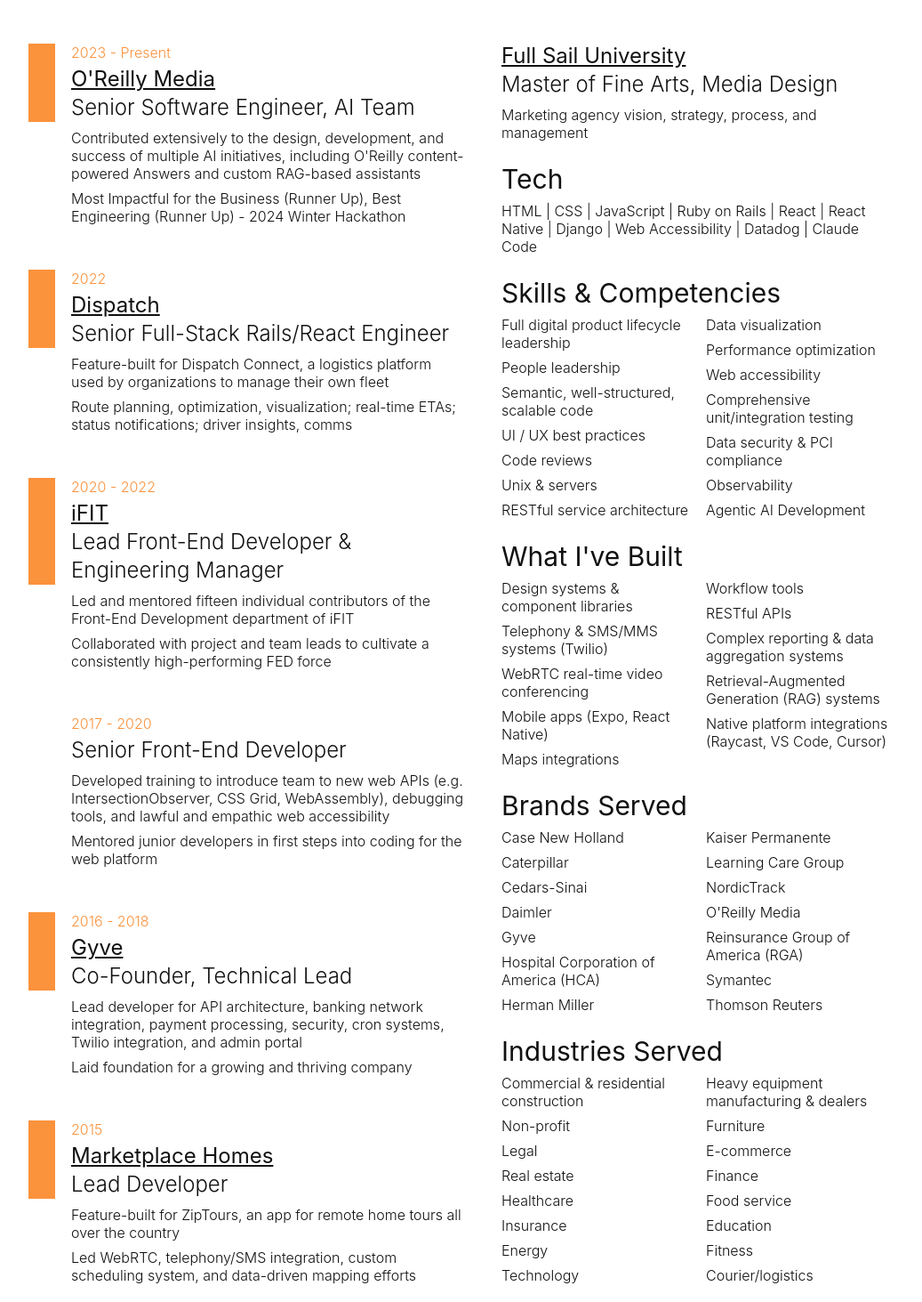
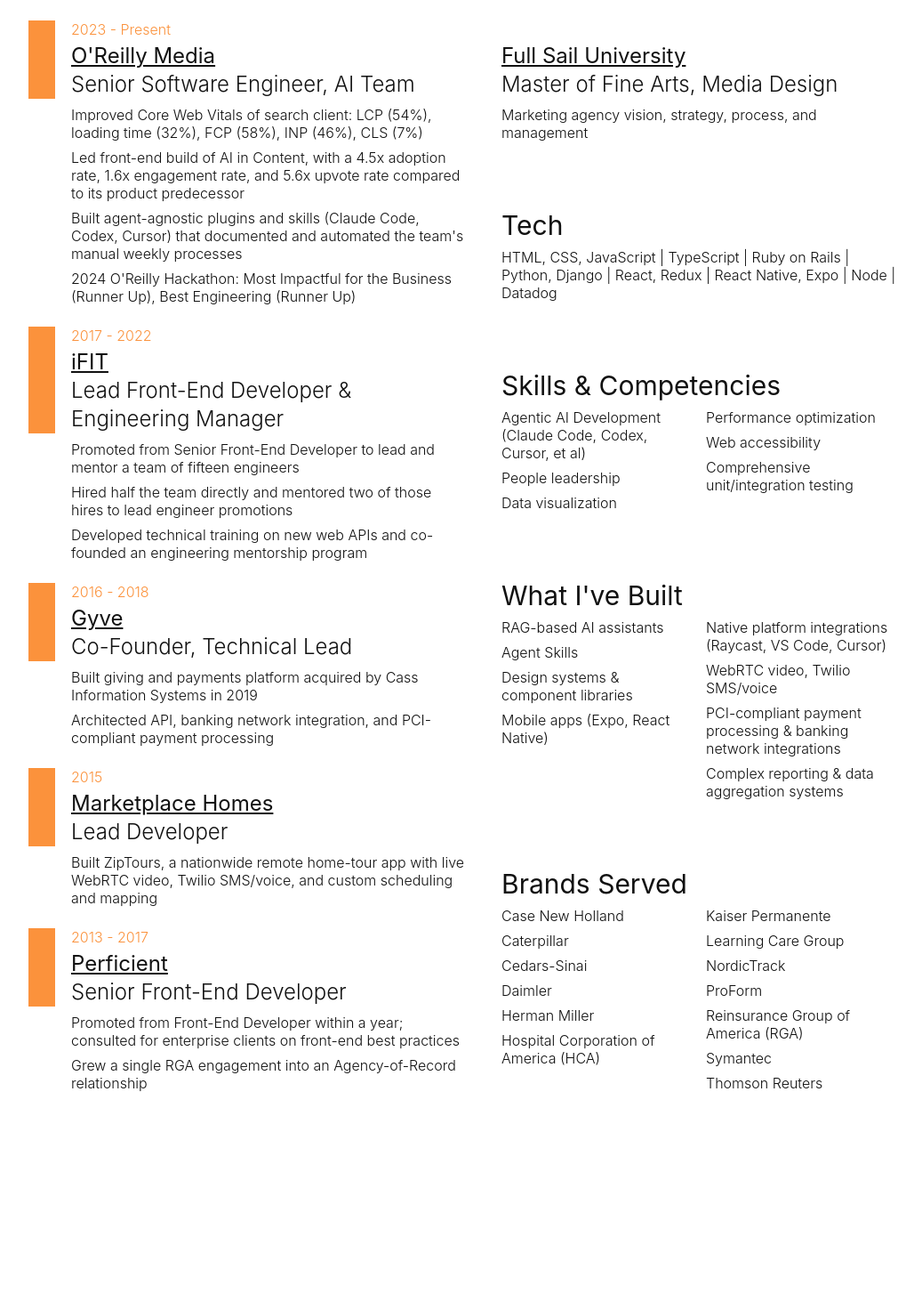
Before and after one commit to DerektheDev/derekthe-dev, a Next.js app: page /resume in a window 1280 px wide. Shown: the part 287-1750 px from the top of the page at 89% size, without its empty margins (96-1133 px from the left). After the commit the page ends 1562 px from the top, so only its background shows below. Built offline with nearby package versions, Linux system fonts and the light colour scheme.

Commit message:
Refresh resume content
- Rewrite job bullets with clearer impact metrics and outcomes
- Merge iFIT roles, add Perficient experience, and drop location fields
- Update brands, built, skills, and proficiencies lists
- Hide Industries Served on the page

```diff
--- a/data/resume-data.js
+++ b/data/resume-data.js
@@ -4,48 +4,22 @@
     titleLink: "https://oreilly.com",
     subtitle: "Senior Software Engineer, AI Team",
     dateRange: ["2023", "Present"],
-    location: "Remote",
     bullets: [
-      "Contributed extensively to the design, development, and success of multiple AI initiatives, including O'Reilly content-powered Answers and custom RAG-based assistants",
-      "Most Impactful for the Business (Runner Up), Best Engineering (Runner Up) - 2024 Winter Hackathon",
-      // "Early-adopter & presenter on the use of Artificial Intelligence in daily work",
-    ]
-  },
-  {
-    title: "Dispatch",
-    titleLink: "https://dispatchit.com",
-    subtitle: "Senior Full-Stack Rails/React Engineer",
-    // dateRange: ["March 2022", "December 2022"],
-    dateRange: ["2022"],
-    location: "Remote",
-    bullets: [
-      "Feature-built for Dispatch Connect, a logistics platform used by organizations to manage their own fleet",
-      "Route planning, optimization, visualization; real-time ETAs; status notifications; driver insights, comms",
+      "Improved Core Web Vitals of search client: LCP (54%), loading time (32%), FCP (58%), INP (46%), CLS (7%)",
+      "Led front-end build of AI in Content, with a 4.5x adoption rate, 1.6x engagement rate, and 5.6x upvote rate compared to its product predecessor",
+      "Built agent-agnostic plugins and skills (Claude Code, Codex, Cursor) that documented and automated the team's manual weekly processes",
+      "2024 O'Reilly Hackathon: Most Impactful for the Business (Runner Up), Best Engineering (Runner Up)",
     ],
   },
   {
     title: "iFIT",
     titleLink: "https://ifit.com",
     subtitle: "Lead Front-End Developer & Engineering Manager",
-    dateRange: ["2020", "2022"],
-    location: "Remote",
+    dateRange: ["2017", "2022"],
     bullets: [
-      "Led and mentored fifteen individual contributors of the Front-End Development department of iFIT",
-      "Collaborated with project and team leads to cultivate a consistently high-performing FED force",
-      // "Ensured iFIT served the needs of its people in personal growth as much as they support the company in its goals",
-    ],
-  },
-  {
-    // title: "iFIT",
-    // titleLink: "https://ifit.com",
-    subtitle: "Senior Front-End Developer",
-    dateRange: ["2017", "2020"],
-    location: "Remote",
-    suppressHighlight: true,
-    bullets: [
-      "Developed training to introduce team to new web APIs (e.g. IntersectionObserver, CSS Grid, WebAssembly), debugging tools, and lawful and empathic web accessibility",
-      "Mentored junior developers in first steps into coding for the web platform",
-      // "Directed a performance spike, resulting in tangible improvements in load time and interface responsiveness",
+      "Promoted from Senior Front-End Developer to lead and mentor a team of fifteen engineers",
+      "Hired half the team directly and mentored two of those hires to lead engineer promotions",
+      "Developed technical training on new web APIs and co-founded an engineering mentorship program",
     ],
   },
   {
@@ -53,11 +27,9 @@
     titleLink: "https://gyve.com",
     subtitle: "Co-Founder, Technical Lead",
     dateRange: ["2016", "2018"],
-    location: "Remote",
     bullets: [
-      "Lead developer for API architecture, banking network integration, payment processing, security, cron systems, Twilio integration, and admin portal",
-      // "Technical liaison to multiple 3rd party payment facilitators",
-      "Laid foundation for a growing and thriving company",
+      "Built giving and payments platform acquired by Cass Information Systems in 2019",
+      "Architected API, banking network integration, and PCI-compliant payment processing",
     ],
   },
   {
@@ -65,10 +37,18 @@
     titleLink: "https://marketplacehomes.com/",
     subtitle: "Lead Developer",
     dateRange: ["2015"],
-    location: "Remote",
     bullets: [
-      "Feature-built for ZipTours, an app for remote home tours all over the country",
-      "Led WebRTC, telephony/SMS integration, custom scheduling system, and data-driven mapping efforts",
+      "Built ZipTours, a nationwide remote home-tour app with live WebRTC video, Twilio SMS/voice, and custom scheduling and mapping",
+    ],
+  },
+  {
+    title: "Perficient",
+    titleLink: "https://perficient.com",
+    subtitle: "Senior Front-End Developer",
+    dateRange: ["2013", "2017"],
+    bullets: [
+      "Promoted from Front-End Developer within a year; consulted for enterprise clients on front-end best practices",
+      "Grew a single RGA engagement into an Agency-of-Record relationship",
     ],
   },
 ];
@@ -78,97 +58,75 @@
     title: "Full Sail University",
     titleLink: "https://fullsail.edu",
     subtitle: "Master of Fine Arts, Media Design",
-    // dateRange: ["Class of 2011"],
-    location: "Remote",
     bullets: ["Marketing agency vision, strategy, process, and management"],
   },
 ];
 
-export const industries = [
-  "Commercial & residential construction",
-  "Non-profit",
-  "Legal",
-  "Real estate",
-  "Healthcare",
-  "Insurance",
-  "Energy",
-  "Technology",
-  // "Heavy equipment (agriculture, construction) manufacturing & dealers",
-  "Heavy equipment manufacturing & dealers",
-  "Furniture",
-  "E-commerce",
-  "Finance",
-  "Food service",
-  "Education",
-  "Fitness",
-  "Courier/logistics"
-]
+// export const industries = [
+//   "Commercial & residential construction",
+//   "Non-profit",
+//   "Legal",
+//   "Real estate",
+//   "Healthcare",
+//   "Insurance",
+//   "Energy",
+//   "Technology",
+//   // "Heavy equipment (agriculture, construction) manufacturing & dealers",
+//   "Heavy equipment manufacturing & dealers",
+//   "Furniture",
+//   "E-commerce",
+//   "Finance",
+//   "Food service",
+//   "Education",
+//   "Fitness",
+//   "Courier/logistics",
+// ];
 
 export const brands = [
   "Case New Holland",
   "Caterpillar",
   "Cedars-Sinai",
   "Daimler",
-  "Gyve",
+  "Herman Miller",
   "Hospital Corporation of America (HCA)",
-  "Herman Miller",
   "Kaiser Permanente",
   "Learning Care Group",
   "NordicTrack",
-  "O'Reilly Media",
+  "ProForm",
   "Reinsurance Group of America (RGA)",
   "Symantec",
   "Thomson Reuters",
 ];
 
 export const built = [
+  "RAG-based AI assistants",
+  "Agent Skills",
   "Design systems & component libraries",
-  "Telephony & SMS/MMS systems (Twilio)",
-  "WebRTC real-time video conferencing",
   "Mobile apps (Expo, React Native)",
-  "Maps integrations",
-  // "Search algorithms",
-  "Workflow tools",
-  "RESTful APIs",
+  "Native platform integrations (Raycast, VS Code, Cursor)",
+  "WebRTC video, Twilio SMS/voice",
+  "PCI-compliant payment processing & banking network integrations",
   "Complex reporting & data aggregation systems",
-  "Retrieval-Augmented Generation (RAG) systems",
-  "Native platform integrations (Raycast, VS Code, Cursor)",
-  // "Claude Skills",
   // "MCP Tooling"
 ];
 
-export const interests = ["Church", "Family", "Video gaming", "Taekwondo", "Tech"];
-
 export const skills = [
-  "Full digital product lifecycle leadership",
+  "Agentic AI Development (Claude Code, Codex, Cursor, et al)",
   "People leadership",
-  "Semantic, well-structured, scalable code",
-  "UI / UX best practices",
-  "Code reviews",
-  "Unix & servers",
-  "RESTful service architecture",
   "Data visualization",
   "Performance optimization",
   "Web accessibility",
   "Comprehensive unit/integration testing",
-  "Data security & PCI compliance",
-  "Observability",
-  "Agentic AI Development",
 ];
 
 export const proficiencies = [
-  "HTML",
-  "CSS",
-  "JavaScript",
+  "HTML, CSS, JavaScript",
+  "TypeScript",
   "Ruby on Rails",
-  "React",
+  "Python, Django",
+  "React, Redux",
   // "SQL",
-  "React Native",
-  "Django",
-  // "Node",
-  // "TypeScript",
-  "Web Accessibility",
+  "React Native, Expo",
+  "Node",
   "Datadog",
-  "Claude Code",
-  // "Python",
 ];
--- a/pages/resume/index.js
+++ b/pages/resume/index.js
@@ -10,7 +10,7 @@
   brands,
   // interests,
   proficiencies,
-  industries,
+  // industries,
 } from "../../data/resume-data";
 import Header from "./header";
 import styles from "./index.module.css";
@@ -37,7 +37,7 @@
             <List title="Skills & Competencies" entries={skills} />
             <List title="What I've Built" entries={built} />
             <List title="Brands Served" entries={brands} />
-            <List title="Industries Served" entries={industries} />
+            {/* <List title="Industries Served" entries={industries} />*/}
             {/* <ShortList title="Interests" entries={interests} /> */}
           </div>
         </section>
```
